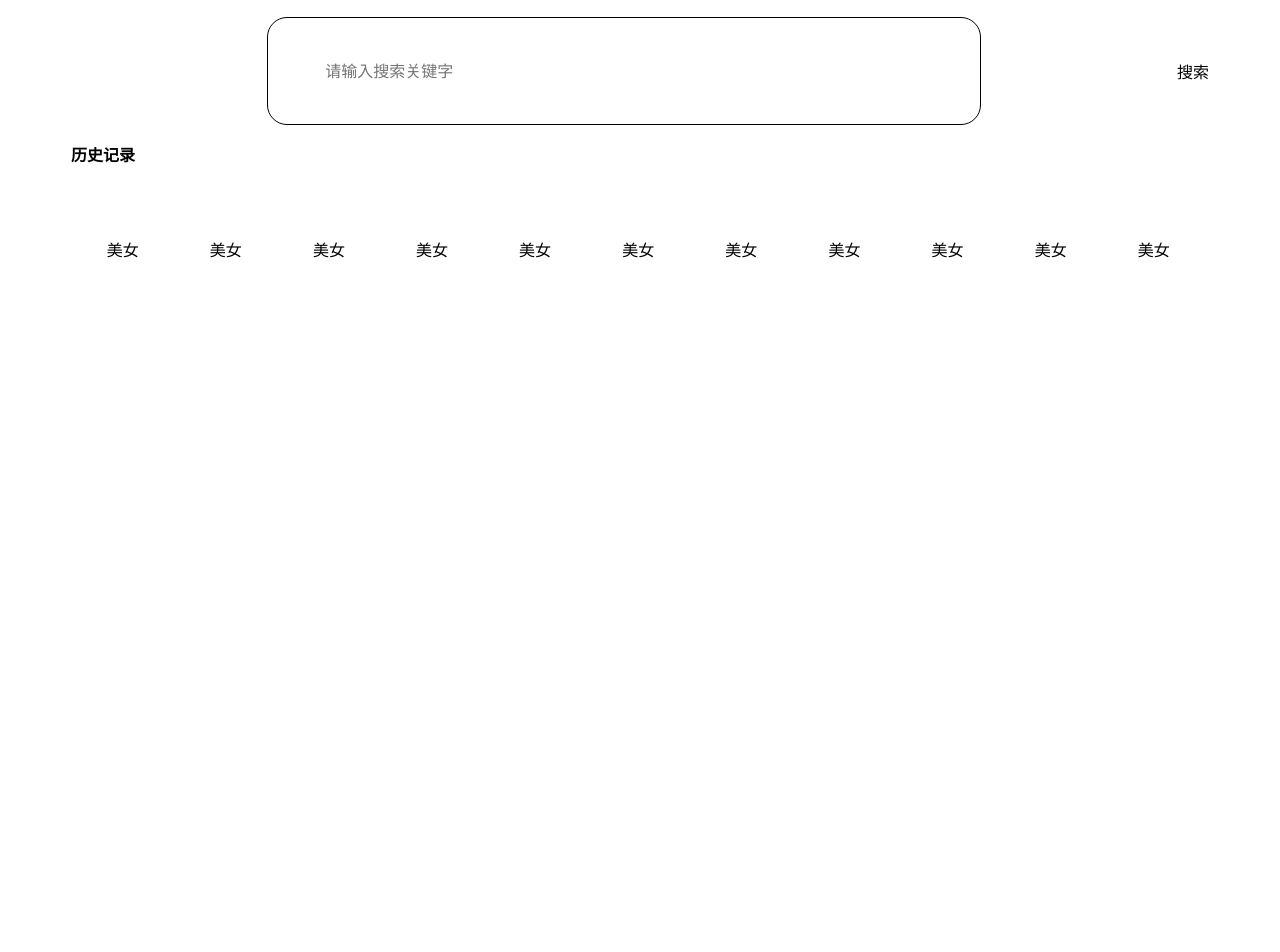
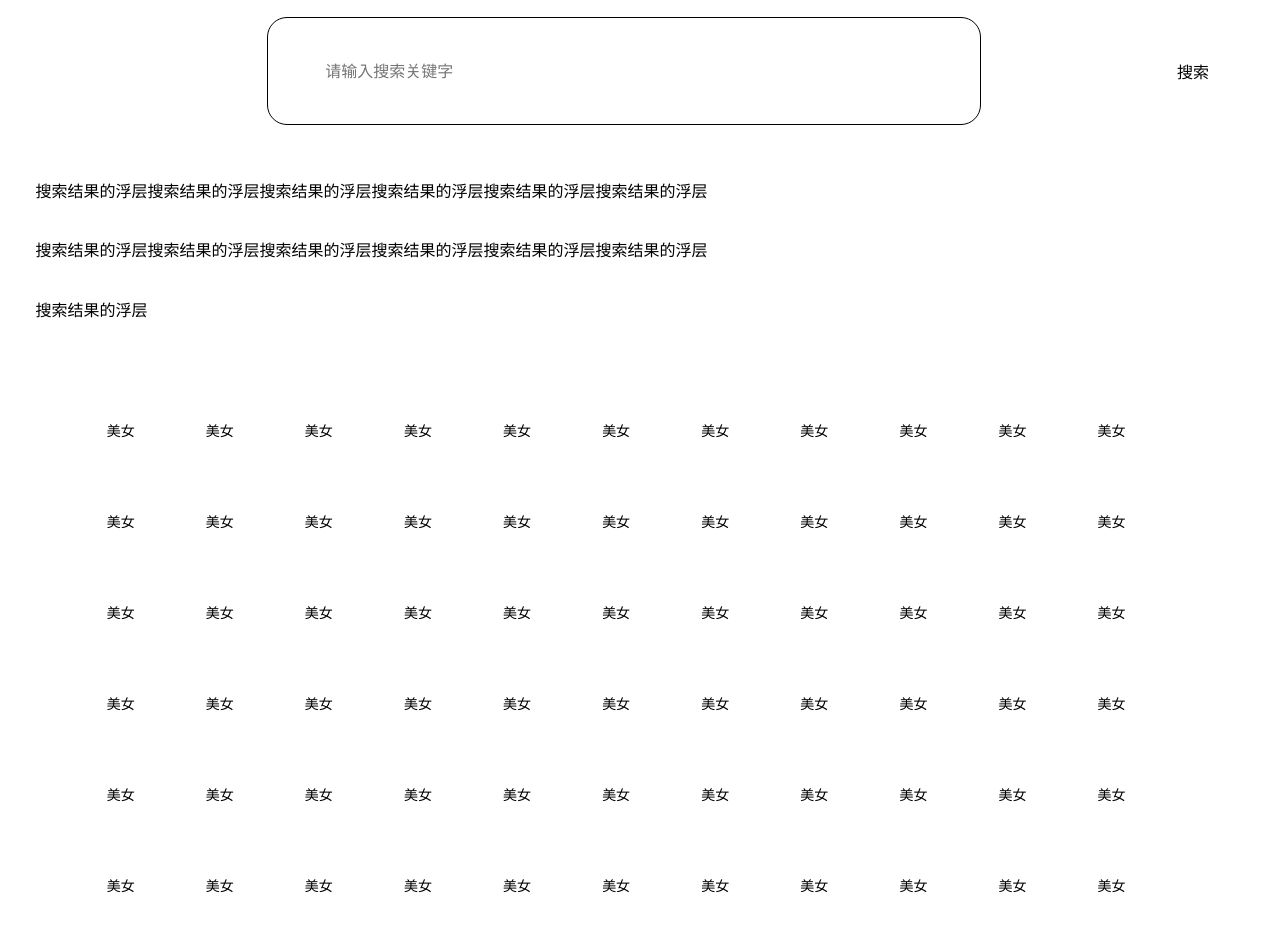
Before and after one commit to web-jie/toutiao, a Vue app: page /search in a window 1280 px wide. Shown: the top 952 px of the page. Before the commit the page ends 800 px from the top, so only its background shows below. Built offline with nearby package versions, Linux system fonts and the light colour scheme; a small style sheet from the web is missing.

Commit message:
搜索页浮窗布局完毕

```diff
--- a/src/views/Search.vue
+++ b/src/views/Search.vue
@@ -27,6 +27,109 @@
         <span class="record-item">美女</span>
         <span class="record-item">美女</span>
         <span class="record-item">美女</span>
+        <span class="record-item">美女</span>
+        <span class="record-item">美女</span>
+        <span class="record-item">美女</span>
+        <span class="record-item">美女</span>
+        <span class="record-item">美女</span>
+        <span class="record-item">美女</span>
+        <span class="record-item">美女</span>
+        <span class="record-item">美女</span>
+        <span class="record-item">美女</span>
+        <span class="record-item">美女</span>
+        <span class="record-item">美女</span>
+        <span class="record-item">美女</span>
+        <span class="record-item">美女</span>
+        <span class="record-item">美女</span>
+        <span class="record-item">美女</span>
+        <span class="record-item">美女</span>
+        <span class="record-item">美女</span>
+        <span class="record-item">美女</span>
+        <span class="record-item">美女</span>
+        <span class="record-item">美女</span>
+        <span class="record-item">美女</span>
+        <span class="record-item">美女</span>
+        <span class="record-item">美女</span>
+        <span class="record-item">美女</span>
+        <span class="record-item">美女</span>
+        <span class="record-item">美女</span>
+        <span class="record-item">美女</span>
+        <span class="record-item">美女</span>
+        <span class="record-item">美女</span>
+        <span class="record-item">美女</span>
+        <span class="record-item">美女</span>
+        <span class="record-item">美女</span>
+        <span class="record-item">美女</span>
+        <span class="record-item">美女</span>
+        <span class="record-item">美女</span>
+        <span class="record-item">美女</span>
+        <span class="record-item">美女</span>
+        <span class="record-item">美女</span>
+        <span class="record-item">美女</span>
+        <span class="record-item">美女</span>
+        <span class="record-item">美女</span>
+        <span class="record-item">美女</span>
+        <span class="record-item">美女</span>
+        <span class="record-item">美女</span>
+        <span class="record-item">美女</span>
+        <span class="record-item">美女</span>
+        <span class="record-item">美女</span>
+        <span class="record-item">美女</span>
+        <span class="record-item">美女</span>
+        <span class="record-item">美女</span>
+        <span class="record-item">美女</span>
+        <span class="record-item">美女</span>
+        <span class="record-item">美女</span>
+        <span class="record-item">美女</span>
+        <span class="record-item">美女</span>
+        <span class="record-item">美女</span>
+        <span class="record-item">美女</span>
+        <span class="record-item">美女</span>
+        <span class="record-item">美女</span>
+        <span class="record-item">美女</span>
+        <span class="record-item">美女</span>
+        <span class="record-item">美女</span>
+        <span class="record-item">美女</span>
+        <span class="record-item">美女</span>
+        <span class="record-item">美女</span>
+        <span class="record-item">美女</span>
+        <span class="record-item">美女</span>
+        <span class="record-item">美女</span>
+        <span class="record-item">美女</span>
+        <span class="record-item">美女</span>
+        <span class="record-item">美女</span>
+        <span class="record-item">美女</span>
+        <span class="record-item">美女</span>
+        <span class="record-item">美女</span>
+        <span class="record-item">美女</span>
+        <span class="record-item">美女</span>
+        <span class="record-item">美女</span>
+        <span class="record-item">美女</span>
+        <span class="record-item">美女</span>
+        <span class="record-item">美女</span>
+        <span class="record-item">美女</span>
+        <span class="record-item">美女</span>
+        <span class="record-item">美女</span>
+        <span class="record-item">美女</span>
+        <span class="record-item">美女</span>
+        <span class="record-item">美女</span>
+        <span class="record-item">美女</span>
+        <span class="record-item">美女</span>
+      </div>
+    </div>
+    <!-- 结果的浮层 -->
+    <div class="result-layer">
+      <div class="result-item">
+        <p>搜索结果的浮层搜索结果的浮层搜索结果的浮层搜索结果的浮层搜索结果的浮层搜索结果的浮层</p>
+        <span class="iconfont iconjiantou1"></span>
+      </div>
+      <div class="result-item">
+        <p>搜索结果的浮层搜索结果的浮层搜索结果的浮层搜索结果的浮层搜索结果的浮层搜索结果的浮层</p>
+        <span class="iconfont iconjiantou1"></span>
+      </div>
+      <div class="result-item">
+        <p>搜索结果的浮层</p>
+        <span class="iconfont iconjiantou1"></span>
       </div>
     </div>
   </div>
@@ -39,6 +142,8 @@ export default {};
 <style lang="less" scoped>
 .hand {
   padding: 0 20/360 * 100vw;
+  position: relative;
+  overflow: hidden;
   .header {
     display: flex;
     justify-content: space-between;
@@ -67,7 +172,32 @@ export default {};
       margin-top: 10/360 * 100vw;
       .record-item {
         display: inline-block;
-        margin: 10/360 * 100vw;
+        font-size: 14px;
+        padding: 10/360 * 100vw;
+      }
+    }
+  }
+  .result-layer {
+    position: absolute;
+    top: 40/360*100vw;
+    padding: 0 10/360*100vw;
+    width: 100%;
+    background: #fff;
+    left: 0;
+
+    .result-item {
+      display: flex;
+      justify-content: space-between;
+      margin: 10/360*100vw 0;
+      p {
+        flex: 8;
+        overflow: hidden;
+        text-overflow: ellipsis;
+        white-space: nowrap;
+      }
+      span {
+        flex: 1;
+        color: #999;
       }
     }
   }
```
